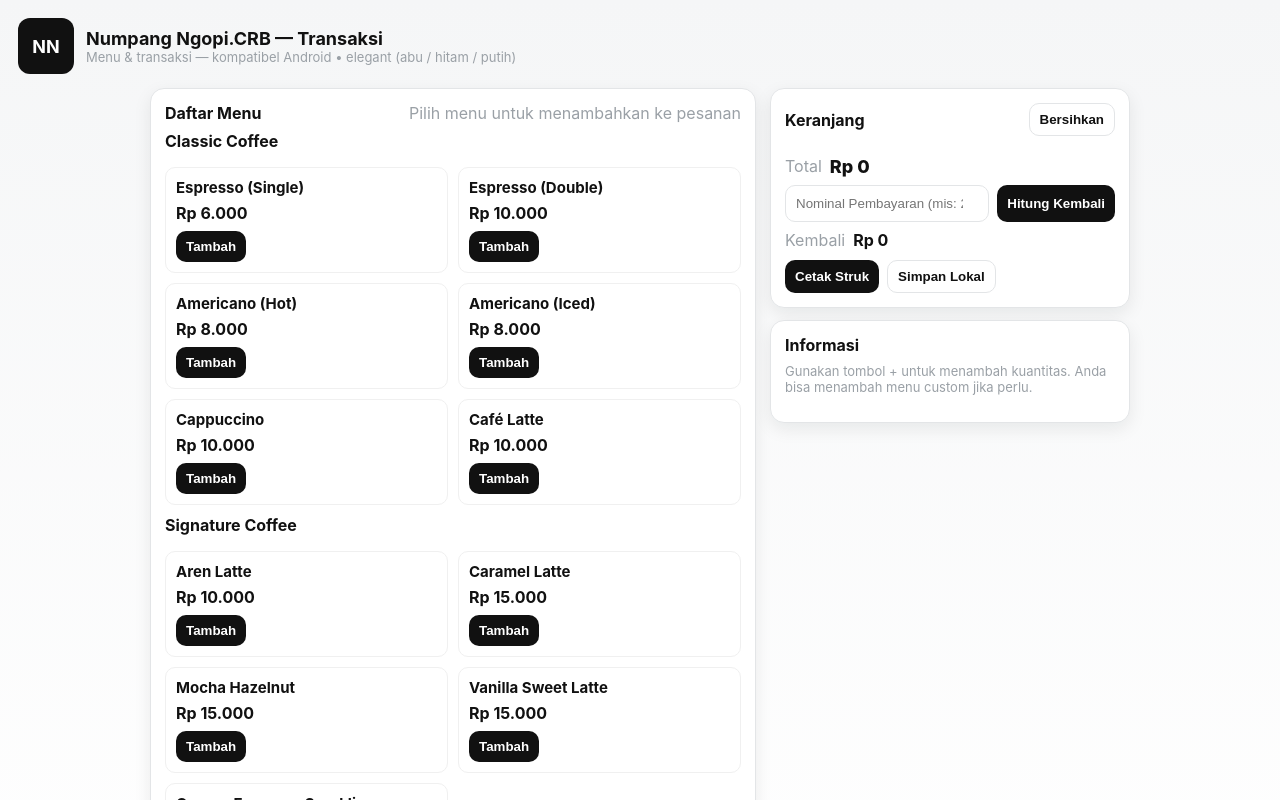
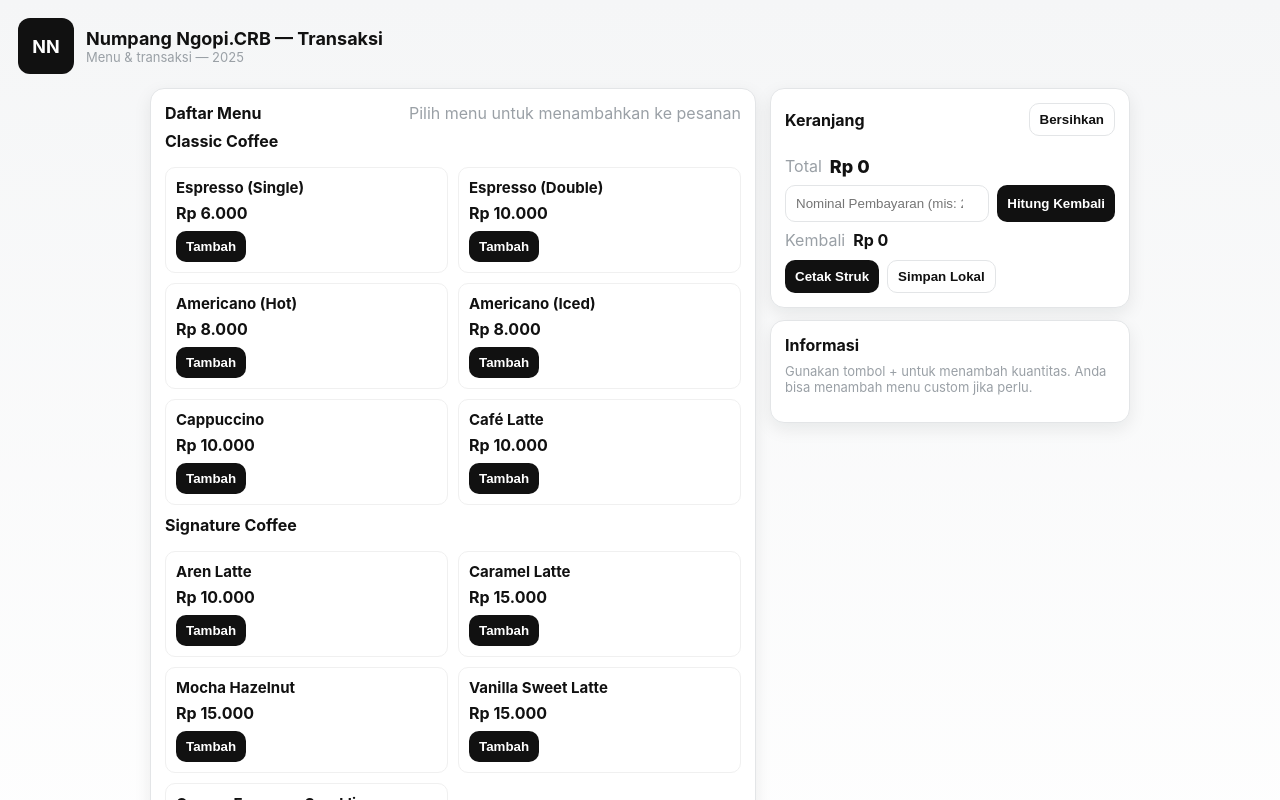
Before and after one commit to Numpangngopicrb/nnc, a plain HTML site: page index.html in a window 1280 px wide. Shown: the top 800 px of the page. Drawn offline with Linux system fonts and the light colour scheme.

Commit message:
Update lead paragraph with new year

```diff
--- a/index.html
+++ b/index.html
@@ -72,7 +72,7 @@
     <div class="logo">NN</div>
     <div>
       <h1>Numpang Ngopi.CRB — Transaksi</h1>
-      <p class="lead">Menu & transaksi — kompatibel Android • elegant (abu / hitam / putih)</p>
+      <p class="lead">Menu & transaksi — 2025 </p>
     </div>
   </header>
 
```
